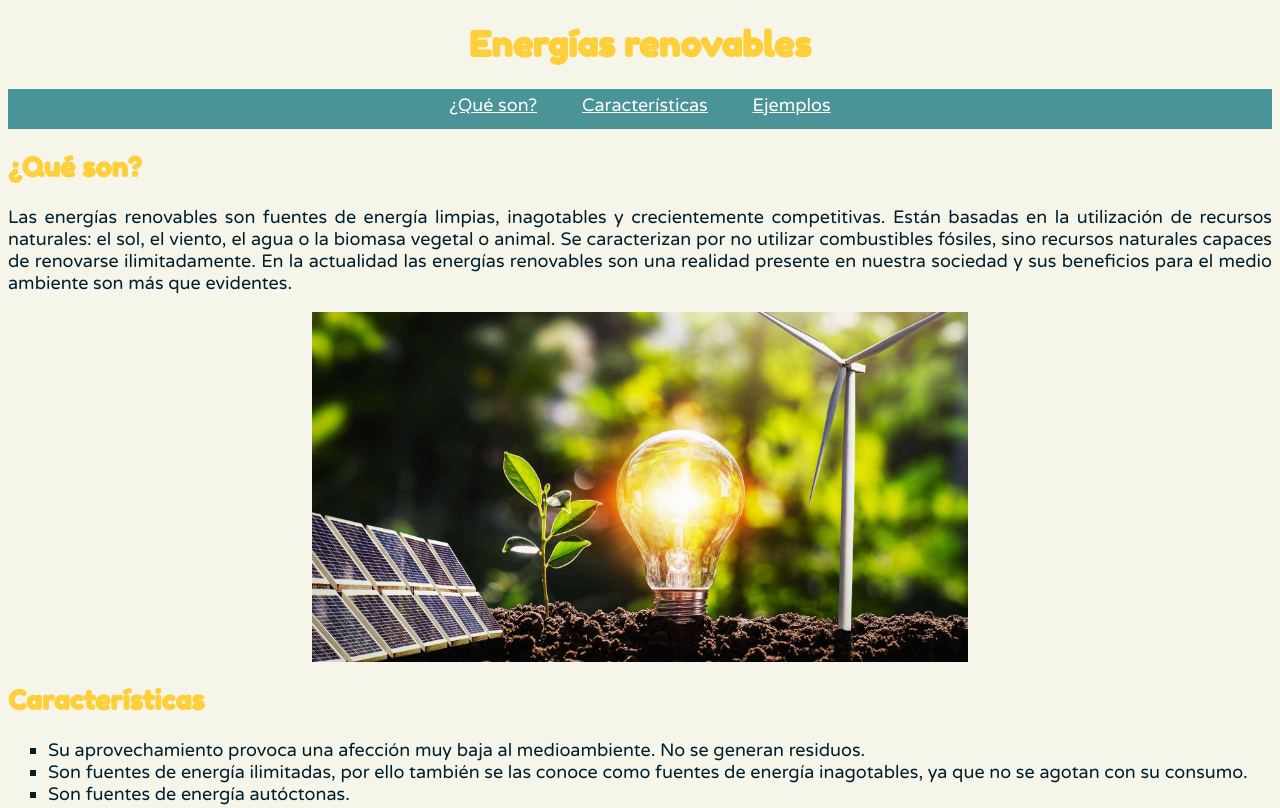
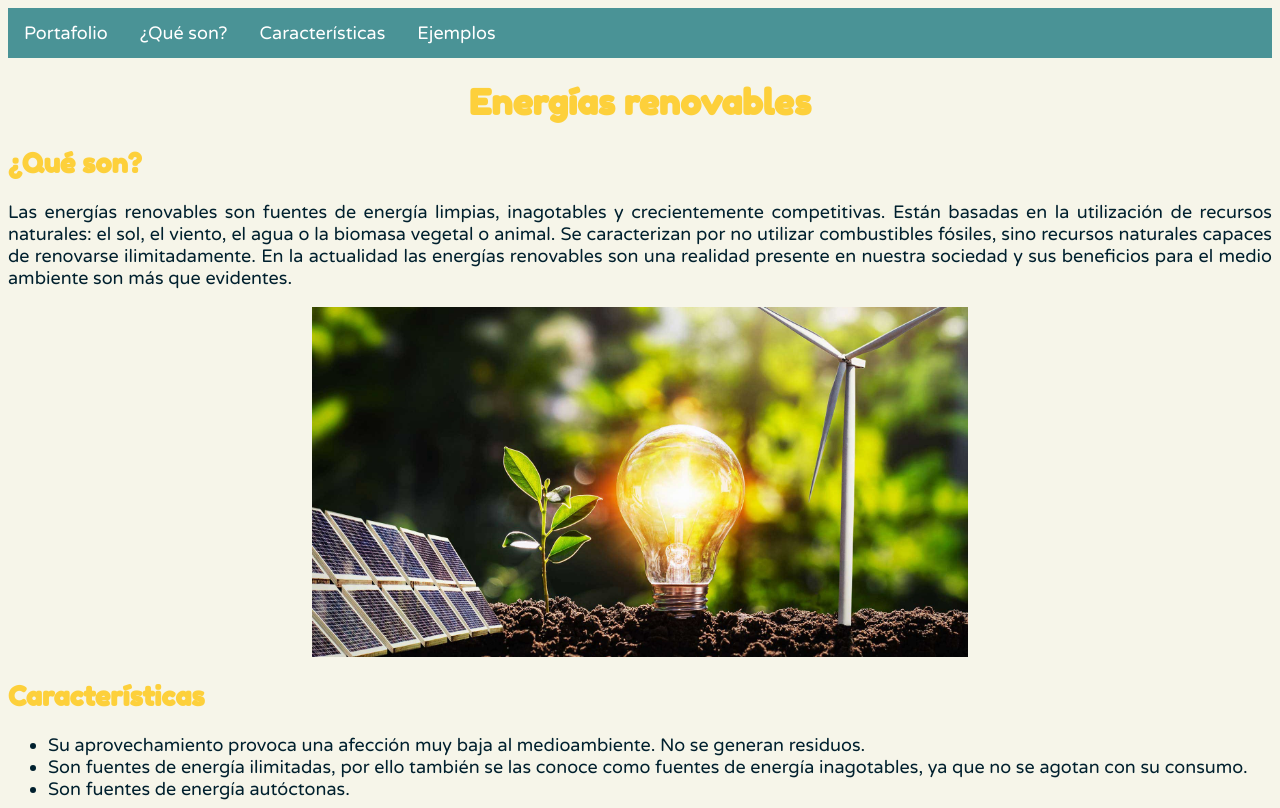
Before and after one commit to IvannaCSH/Repo-, a plain HTML site: page Pages/index.html in a window 1280 px wide. Shown: the top 808 px of the page. Drawn offline with Linux system fonts and the light colour scheme.

Commit message:
Actualización 8

```diff
--- a/Pages/index.html
+++ b/Pages/index.html
@@ -11,14 +11,20 @@
     <title> Energías renovables</title>
 </head>
 <body>
+
+  <nav>
+    <ol>
+    <li><a href="../portafolio.html" class="portafolio">Portafolio</a> </li>
+    <li><a href="#Que_son">¿Qué son?</a></li>
+    <li><a href="#Caracteristicas">Características</a></li>
+    <li><a href="#Ejemplos"> Ejemplos</a></li>
+  </ol>
+</nav>
+
     <header>
         <h1 > Energías renovables</h1>
     </header>
-        <nav>
-          <a href="#Que_son">¿Qué son?</a>
-          <a href="#Caracteristicas">Características</a>
-          <a href="#Ejemplos"> Ejemplos</a>
-        </nav>
+
 
       <main>
            <h2 id="Que_son" > ¿Qué son?</h2>
--- a/Styles/index_style.css
+++ b/Styles/index_style.css
@@ -10,17 +10,29 @@ body{
     color: #fdd03b;
     font-family: 'Fredoka One', cursive;
 }
-nav{
+
+ol {
+    list-style-type: none;
+    margin: 0;
+    padding: 0;
+    overflow: hidden;
     background-color: #4a9396;
-    height: 30px;
+  }
+
+li >a {
+    display: block;
+    color: white;
     text-align: center;
-    padding: 5px;
-}
+    padding: 14px 16px;
+    text-decoration: none;
+    float: left;
+  }
 
-nav > a{
-    margin: 20px;
-    color: white;
-}
+  li > a:hover {
+    background-color: #053c53;
+    border-radius: 15px;
+  }
+
 h2{
     color: #fdd03b;
     font-family: 'Fredoka One', cursive;
@@ -34,9 +46,7 @@ p{
     display: block;
     margin: auto;
 }
-li{
-    list-style-type:square;
-}
+
 .imgs{
     height: 250px;
     display: block;
```
Also changed, not shown: Pages/funciones.html (added, +81 -0 lines), portafolio.html (+1 -0 lines), Styles/style.css (line endings or trailing spaces).
